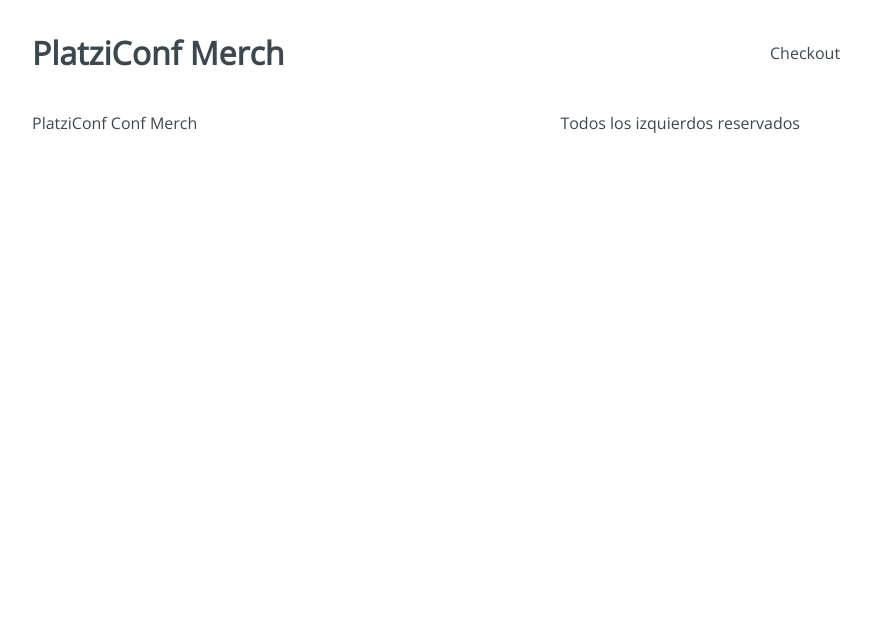
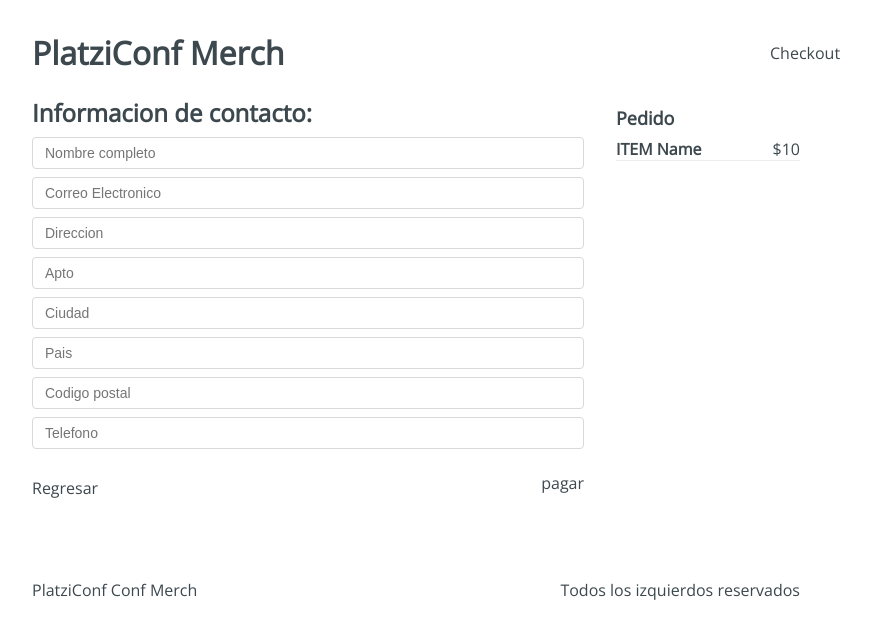
Before and after one commit to JordiMesas/store_react, a React app: page /checkout/information in a window 1280 px wide. Shown: the top 638 px of the page, without its empty margins (224-1095 px from the left). Built offline with nearby package versions, Linux system fonts and the light colour scheme.

Commit message:
layout finished

```diff
--- a/src/containers/Information.jsx
+++ b/src/containers/Information.jsx
@@ -1,11 +1,45 @@
-import React from 'react'
+import React from 'react';
+import '../styles/components/Information.css';
 
 const Information = () => {
-    return(
-        <div className="Information">
-
-        </div>
-    );
-}
+	return (
+		<div className='Information'>
+			<div className='Information-content'>
+				<div className='Information-head'>
+					<h2>Informacion de contacto:</h2>
+				</div>
+				<div className='Information-form'>
+					<form action=''>
+						<input type='text' placeholder='Nombre completo' name='name' />
+						<input type='text' placeholder='Correo Electronico' name='email' />
+						<input type='text' placeholder='Direccion' name='address' />
+						<input type='text' placeholder='Apto' name='able' />
+						<input type='text' placeholder='Ciudad' name='city' />
+						<input type='text' placeholder='Pais' name='country' />
+						<input type='text' placeholder='Codigo postal' name='cp' />
+						<input type='text' placeholder='Telefono' name='phone' />
+					</form>
+				</div>
+                <div className="Information-buttons">
+                    <div className="Information-back">
+                        Regresar
+                    </div>
+                    <div className="Information-next">
+                        pagar
+                    </div>
+                </div>
+			</div>
+            <div className="Information-sidebar">
+                <h3>Pedido</h3>
+                <div className="Information-item">
+                    <div className="Information-element">
+                        <h4>ITEM Name</h4>
+                        <span>$10</span>
+                    </div>
+                </div>
+            </div>
+		</div>
+	);
+};
 
 export default Information;
--- a/src/containers/Payment.jsx
+++ b/src/containers/Payment.jsx
@@ -1,8 +1,16 @@
-import React from 'react'
+import React from 'react';
+import '../styles/components/Payment.css';
 
 const Payment = () => {
     return(
-        <h1> Payment</h1>
+        <div className="Payment">
+            <div className="Payment-content">
+                <h3>Resument del pedido:</h3>
+                <div className="Payment-button">
+                    Boton de pago con Paypal
+                </div>
+            </div>
+        </div>
     );
 }
 
--- a/src/containers/Success.jsx
+++ b/src/containers/Success.jsx
@@ -1,8 +1,17 @@
-import React from 'react'
+import React from 'react';
+import '../styles/components/Success.css';
 
 const Success = () => {
     return(
-        <h1>Success</h1>
+        <div className="Success">
+            <div className="Success-content">
+                <h2>Oscar, Gracias por tu compra</h2>
+                <span>To pedido lelgara en 3 dias a tu direccion:</span>
+                <div className="Success-map">
+                    Google Maps
+                </div>
+            </div>
+        </div>
     );
 }
 
```
Also changed, not shown: src/routes/App.jsx (line endings or trailing spaces).
